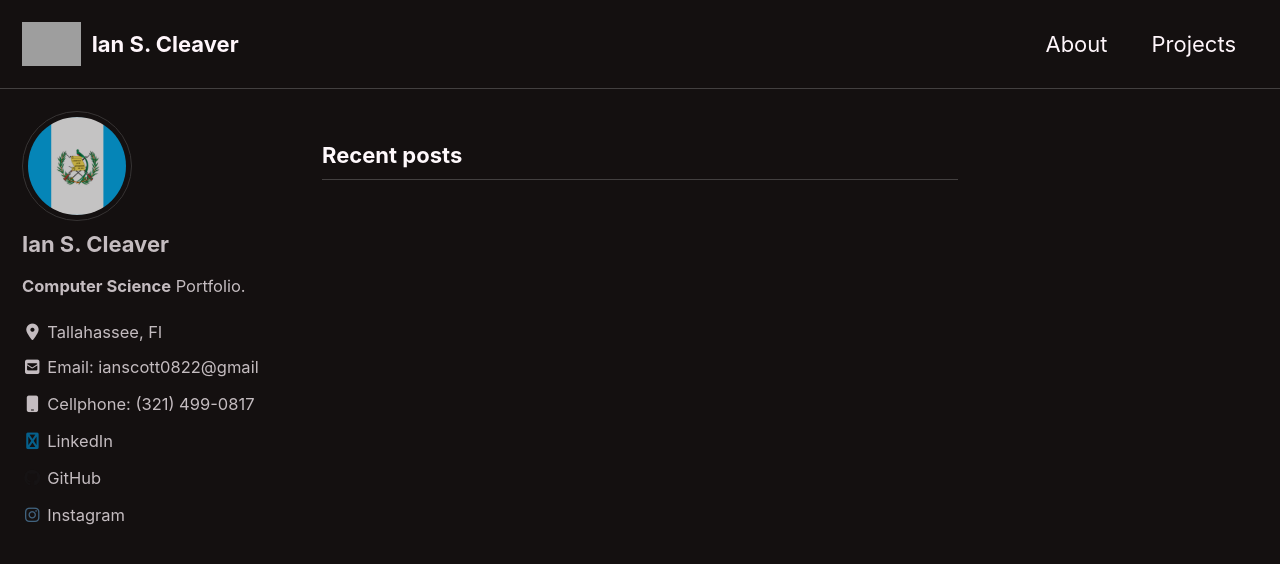
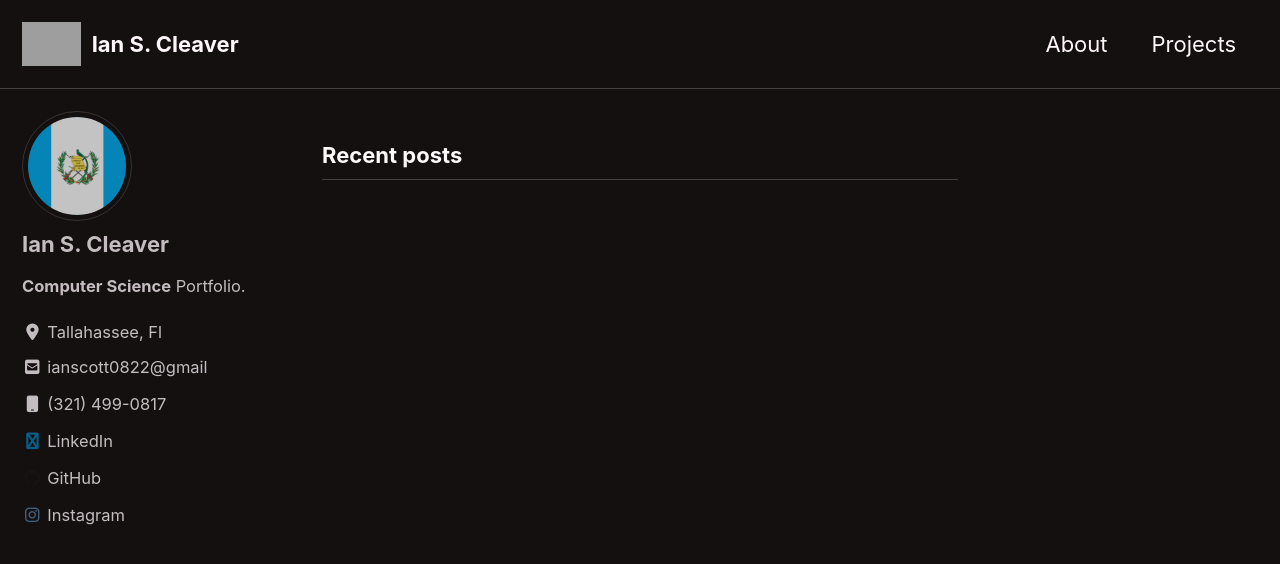
Before and after one commit to IanCleaver/IanCleaver.github.io, a Jekyll site: the page built from index.html, in a window 1280 px wide and 900 px high. Shown: the top 564 px of the window. Built offline with Jekyll 4.4.1, drawn with Linux system fonts in a browser that asks for light colours; cached includes are drawn as plain includes; nearby versions of some CDN libraries; the list of posts is cut into pages by our own code; grey boxes are pictures that could not be loaded.

Commit message:
Update _config.yml

```diff
--- a/_config.yml
+++ b/_config.yml
@@ -113,10 +113,10 @@ author:
   location         : "Tallahassee, Fl"
   email            :
   links:
-    - label: "Email: ianscott0822@gmail"
+    - label: "ianscott0822@gmail"
       icon: "fas fa-fw fa-envelope-square"
       url: mailto:ianscott0822@gmail.com
-    - label: "Cellphone: (321) 499-0817"
+    - label: "(321) 499-0817"
       icon: "fas fa-fw fa-mobile"
       url: "https://iancleaver.github.io/"
     - label: "LinkedIn"
```
